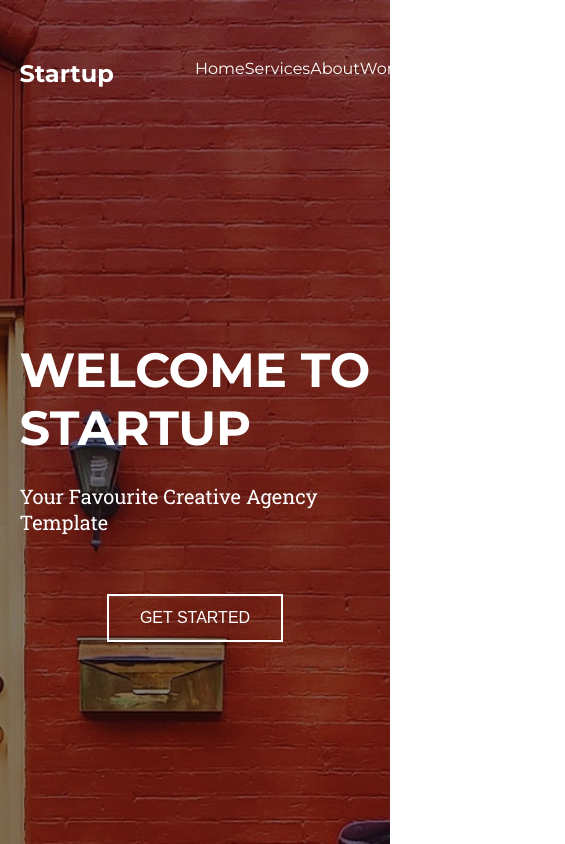
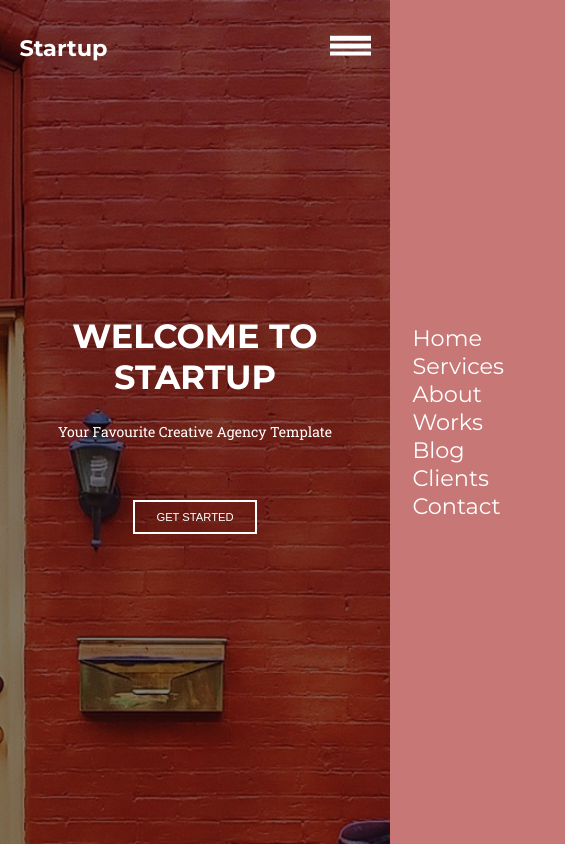
Before and after one commit to Stanislavskiy/startup_landing, a plain HTML site: page index.html in a window 390 px wide. Shown: the whole page, 565 px wide, since content can reach past the window. Drawn offline with Linux system fonts and the light colour scheme.

Commit message:
page-home, navigation

```diff
--- a/components/common.css
+++ b/components/common.css
@@ -1,5 +1,21 @@
 * {
-   margin: 0;
-   padding: 0;
-   box-sizing: border-box;
+  margin: 0;
+  padding: 0;
+  box-sizing: border-box;
 }
+
+body {
+  overflow-x: hidden;
+}
+
+@media screen and (max-width: 1024px) {
+  html {
+    font-size: 80%;
+  }
+}
+
+@media screen and (max-width: 768px) {
+  html {
+    font-size: 70%;
+  }
+}
--- /dev/null
+++ b/components/navigation/navigation.css
@@ -0,0 +1,122 @@
+.navigation {
+  display: block;
+}
+.navigation__menu {
+  display: none;
+  -webkit-transition: right 0.5s ease;
+  -moz-transition: right 0.5s ease;
+  -ms-transition: right 0.5s ease;
+  -o-transition: right 0.5s ease;
+  transition: right 0.5s ease;
+  background: #c77876;
+  color: white;
+  cursor: pointer;
+  font-size: 2rem;
+  height: 100vh;
+  right: -20rem;
+  padding: 6rem 2rem 2rem 2rem;
+  position: fixed;
+  top: 0;
+  width: 20rem;
+  z-index: 1;
+}
+
+.navigation__menu.navigation__expanded {
+  right: 0;
+}
+
+.navigation__menu .navigation__container {
+  position: absolute;
+  top: 50%;
+  -webkit-transform: translateY(-50%);
+  -ms-transform: translateY(-50%);
+  transform: translateY(-50%);
+  list-style: none;
+  margin: 0;
+  padding: 0;
+}
+
+.navigation__menu-item {
+  display: block;
+}
+
+.navigation__toggle {
+  display: none;
+  -webkit-user-select: none;
+  -moz-user-select: none;
+  user-select: none;
+  cursor: pointer;
+  height: 2rem;
+  /* right: 2rem; */
+  position: relative;
+  /* top: 2.2rem; */
+  width: 3.6rem;
+  z-index: 2;
+}
+
+.navigation__toggle:hover {
+  opacity: 0.8;
+}
+
+.navigation__toggle .navigation__toggle-bar,
+.navigation__toggle .navigation__toggle-bar::after,
+.navigation__toggle .navigation__toggle-bar::before {
+  position: absolute;
+  /* top: 0px; */
+  -webkit-transform: translateY(-50%);
+  -ms-transform: translateY(-50%);
+  transform: translateY(-50%);
+  -webkit-transition: all 0.5s ease;
+  -moz-transition: all 0.5s ease;
+  -ms-transition: all 0.5s ease;
+  -o-transition: all 0.5s ease;
+  transition: all 0.5s ease;
+  background: white;
+  content: "";
+  height: 0.4rem;
+  width: 100%;
+}
+
+.navigation__toggle .navigation__toggle-bar {
+  margin-top: 0.4rem;
+}
+
+.navigation__toggle .navigation__toggle-bar::after {
+  margin-top: 1.6rem;
+}
+
+.navigation__toggle .navigation__toggle-bar::before {
+  margin-top: 0.9rem;
+}
+
+.navigation__toggle.navigation__expanded .navigation__toggle-bar {
+  background: transparent;
+}
+
+.navigation__toggle.navigation__expanded .navigation__toggle-bar::after,
+.navigation__toggle.navigation__expanded .navigation__toggle-bar::before {
+  background: white;
+  margin-top: 0;
+}
+
+.navigation__toggle.navigation__expanded .navigation__toggle-bar::after {
+  -ms-transform: rotate(45deg);
+  -webkit-transform: rotate(45deg);
+  transform: rotate(45deg);
+}
+
+.navigation__toggle.navigation__expanded .navigation__toggle-bar::before {
+  -ms-transform: rotate(-45deg);
+  -webkit-transform: rotate(-45deg);
+  transform: rotate(-45deg);
+}
+
+@media screen and (max-width: 768px) {
+  .navigation__menu {
+    display: block;
+  }
+
+  .navigation__toggle {
+    display: block;
+  }
+}
--- /dev/null
+++ b/components/navigation/navigation.js
@@ -0,0 +1,19 @@
+(function() {
+  var hamburger = {
+    navToggle: document.querySelector(".navigation__toggle"),
+    nav: document.querySelector(".navigation__menu"),
+
+    doToggle: function(e) {
+      e.preventDefault();
+      this.navToggle.classList.toggle("navigation__expanded");
+      this.nav.classList.toggle("navigation__expanded");
+    }
+  };
+
+  hamburger.navToggle.addEventListener("click", function(e) {
+    hamburger.doToggle(e);
+  });
+  hamburger.nav.addEventListener("click", function(e) {
+    hamburger.doToggle(e);
+  });
+})();
--- /dev/null
+++ b/components/page-home/page-home-responsive.css
@@ -0,0 +1,13 @@
+@media screen and (max-width: 768px) {
+  .page-home__header {
+    margin-top: 3rem;
+  }
+
+  .page-home__menu {
+    display: none;
+  }
+
+  .page-home__logo {
+    font-size: 2rem;
+  }
+}
--- a/components/page-home/page-home.css
+++ b/components/page-home/page-home.css
@@ -1,6 +1,7 @@
 .page-home {
   height: 100vh;
-  background: linear-gradient(rgba(0,0,0,0.45),rgba(0,0,0,0.45)), url("bg.jpg") no-repeat center / cover;
+  background: linear-gradient(rgba(0, 0, 0, 0.45), rgba(0, 0, 0, 0.45)),
+    url("bg.jpg") no-repeat center / cover;
   color: #fff;
 }
 
@@ -17,12 +18,12 @@
 }
 
 .page-home__menu-item:hover {
-  color: #C77876;
+  color: #c77876;
 }
 
 .page-home__logo {
   font-size: 1.5rem;
-  color: #fff
+  color: #fff;
 }
 
 .page-home__center {
@@ -31,6 +32,7 @@
 
 .page-home__display {
   font-size: 3rem;
+  text-align: center;
   color: #fff;
   text-transform: uppercase;
 }
@@ -55,6 +57,6 @@
 }
 
 .page-home__button:hover {
-  color: #C77876;
-  border-color: #C77876;
+  color: #c77876;
+  border-color: #c77876;
 }
--- a/index.html
+++ b/index.html
@@ -1,5 +1,6 @@
 <!DOCTYPE html>
 <html lang="en">
+
 <head>
   <meta charset="UTF-8">
   <meta name="viewport" content="width=device-width, initial-scale=1.0">
@@ -8,20 +9,40 @@
   <!-- Fonts -->
   <link href="https://fonts.googleapis.com/css?family=Montserrat:200,300,400,500,700|Roboto+Slab" rel="stylesheet">
   <!-- Baase components  -->
+  <link rel="stylesheet" href="components/hamburger.min.css">
   <link rel="stylesheet" href="components/font.css">
   <link rel="stylesheet" href="components/common.css">
   <link rel="stylesheet" href="components/section.css">
   <link rel="stylesheet" href="components/flex.css">
   <!-- Pages -->
   <link rel="stylesheet" href="components/page-home/page-home.css">
+  <link rel="stylesheet" href="components/page-home/page-home-responsive.css">
+  <link rel="stylesheet" href="components/navigation/navigation.css">
+</head>
 
-</head>
 <body>
   <!-- Page home -->
   <div class="page-home font font_primary-regular flex flex_justify-content_center">
     <div class="section">
       <div class="page-home__header flex flex_justify-content_space-between flex_align-items-center">
         <div class="page-home__logo font font_primary-bold">Startup</div>
+        <div class="navigation">
+          <div class="navigation__toggle">
+            <div class="navigation__toggle-bar"></div>
+          </div>
+          <nav class="navigation__menu">
+            <div class="navigation__container">
+              <a class="navigation__menu-item">Home</a>
+              <a class="navigation__menu-item">Services</a>
+              <a class="navigation__menu-item">About</a>
+              <a class="navigation__menu-item">Works</a>
+              <a class="navigation__menu-item">Blog</a>
+              <a class="navigation__menu-item">Clients</a>
+              <a class="navigation__menu-item">Contact</a>
+            </div>
+          </nav>
+
+        </div>
         <div class="page-home__menu flex flex_justify-content_space-between">
           <a class="page-home__menu-item">Home</a>
           <a class="page-home__menu-item">Services</a>
@@ -45,5 +66,9 @@
       </div>
     </div>
   </div>
+
+  <!-- JS -->
+  <script src="components/navigation/navigation.js"></script>
 </body>
+
 </html>
```
